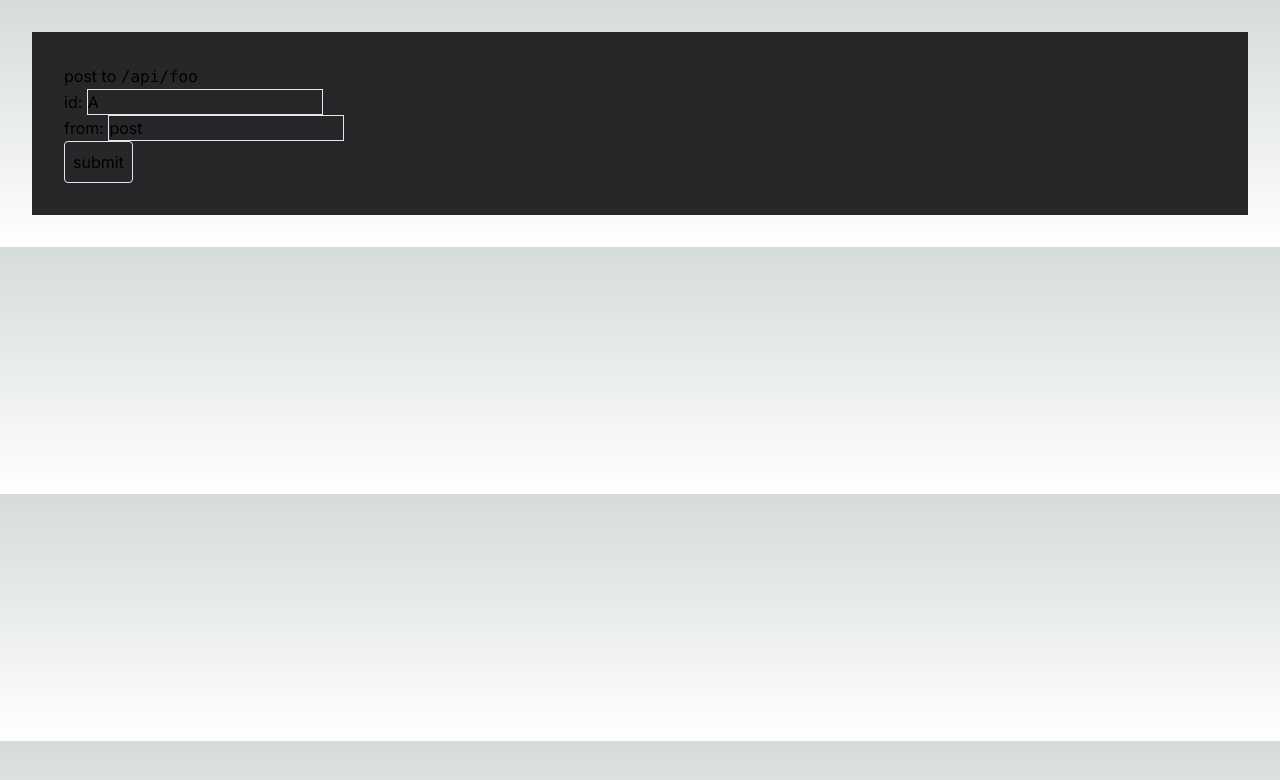
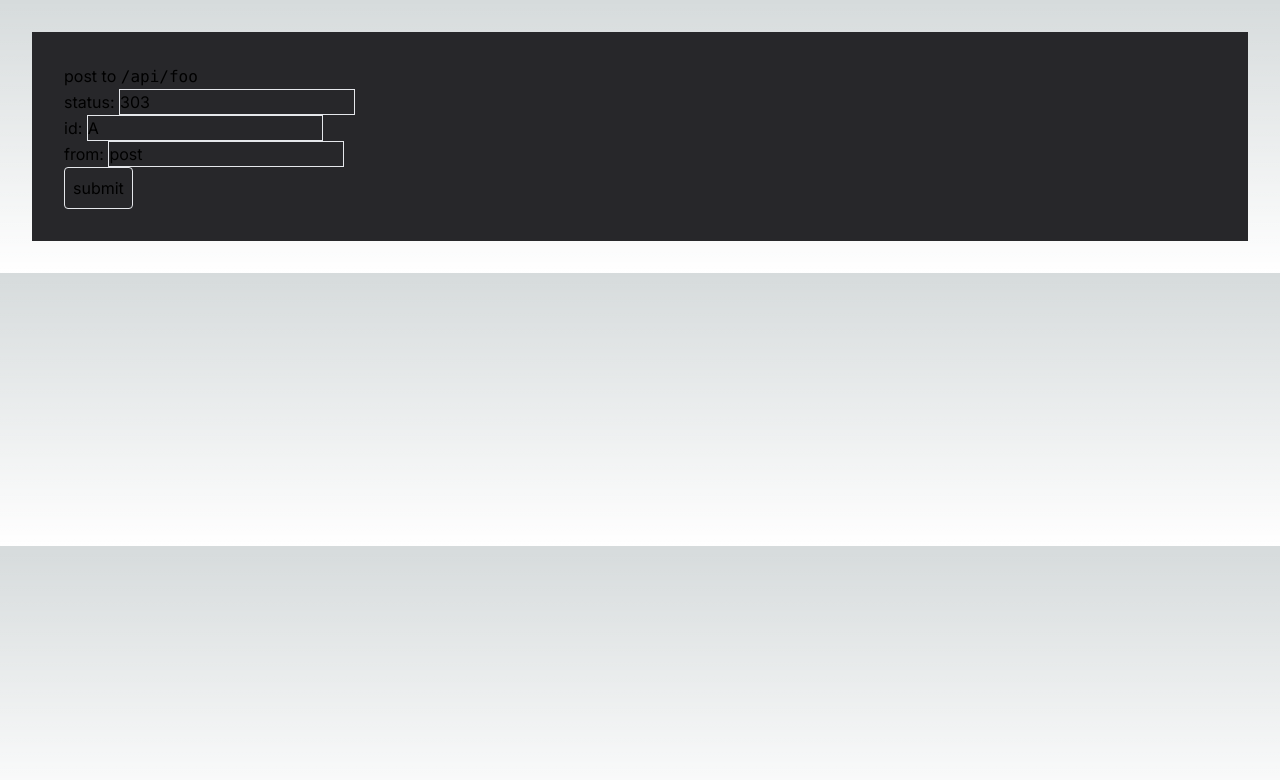
Before and after one commit to jinwoo-jeon0/hello-post-response, a Next.js app: page /foo in a window 1280 px wide. Shown: the top 780 px of the page. Built offline with nearby package versions, Linux system fonts and the light colour scheme.

Commit message:
Add status to <form/>

```diff
--- a/app/api/foo/A/route.ts
+++ b/app/api/foo/A/route.ts
@@ -17,7 +17,7 @@ export async function POST(request: Request) {
   return NextResponse.json(
     body,
     {
-      status: body.status ?? 303,
+      status: body.status,
       headers: {
         'Location': '/foo/A',
         'Content-Location': '/api/foo/A',
--- a/app/foo/A/form.tsx
+++ b/app/foo/A/form.tsx
@@ -3,6 +3,9 @@ export default function Form({ action }: { action: string; }) {
     <>
       <h1>post to <code>{action}</code></h1>
       <form method="post" action={action}>
+        <p>
+          status: <input name="status" defaultValue="303" />
+        </p>
         <p>
           id: <input name="id" defaultValue="A" />
         </p>
```
